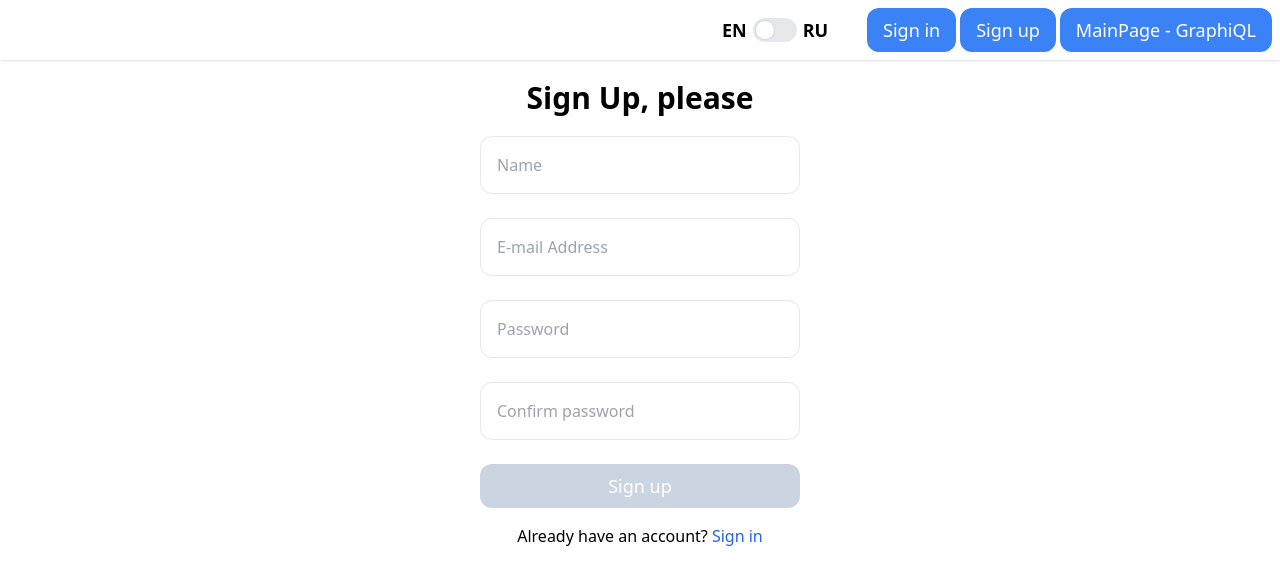
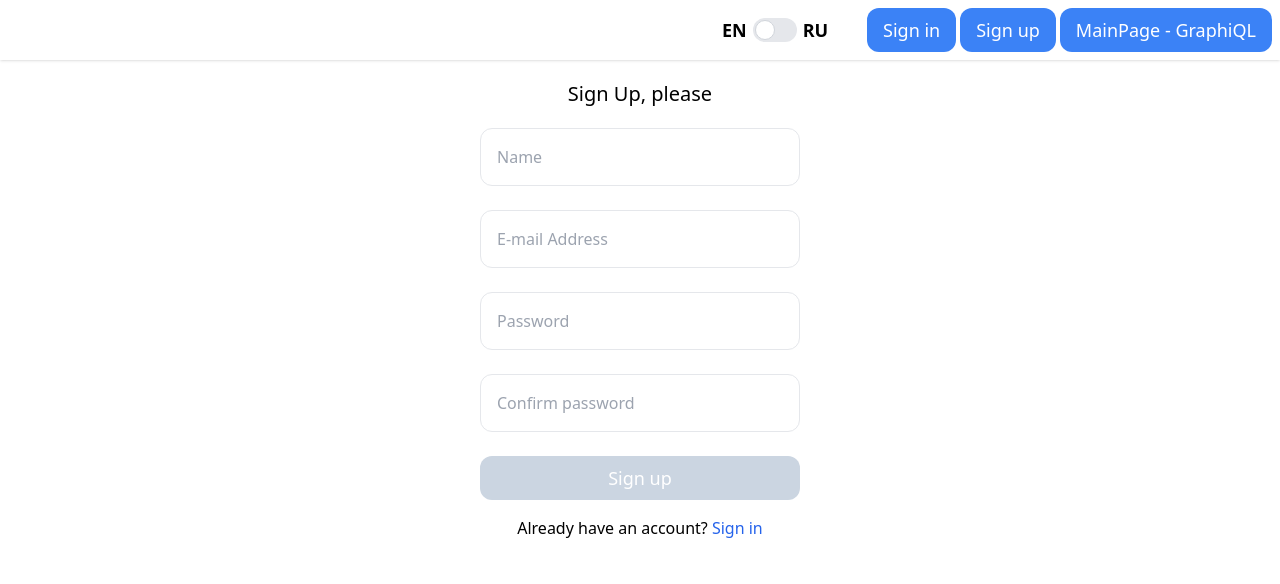
Before and after one commit to Zhybuliou/graphiql-app, a React (Vite) app: page /sign-up in a window 1280 px wide. Shown: the top 584 px of the page. Built offline with nearby package versions, Linux system fonts and the light colour scheme; no server answers.

Commit message:
refactor: update toast.error msg

```diff
--- a/src/pages/SignInPage.tsx
+++ b/src/pages/SignInPage.tsx
@@ -27,8 +27,8 @@ function SignInPage() {
     // eslint-disable-next-line react-hooks/exhaustive-deps
   }, [user, loading]);
 
-  const onError = (err: Error) => {
-    toast.error(err.message, {
+  const onError = () => {
+    toast.error('Firebase: Error (auth/invalid-credential)', {
       position: toast.POSITION.TOP_LEFT,
     });
   };
--- a/src/pages/SignUpPage.tsx
+++ b/src/pages/SignUpPage.tsx
@@ -36,8 +36,8 @@ function SignUpPage() {
     mode: 'onChange',
   });
 
-  const onError = (err: Error) => {
-    toast.error(err.message, {
+  const onError = () => {
+    toast.error('Firebase: Error!', {
       position: toast.POSITION.TOP_LEFT,
     });
   };
@@ -52,7 +52,9 @@ function SignUpPage() {
 
   return (
     <PageWrapper>
-      <h1>{state.strings.signUpPlease}</h1>
+      <h1 className="text-black font-inter text-xl font-medium">
+        {state.strings.signUpPlease}
+      </h1>
       <form onSubmit={handleSubmit(registerUser)}>
         <FormWrapper>
           <UIFormInput
```
